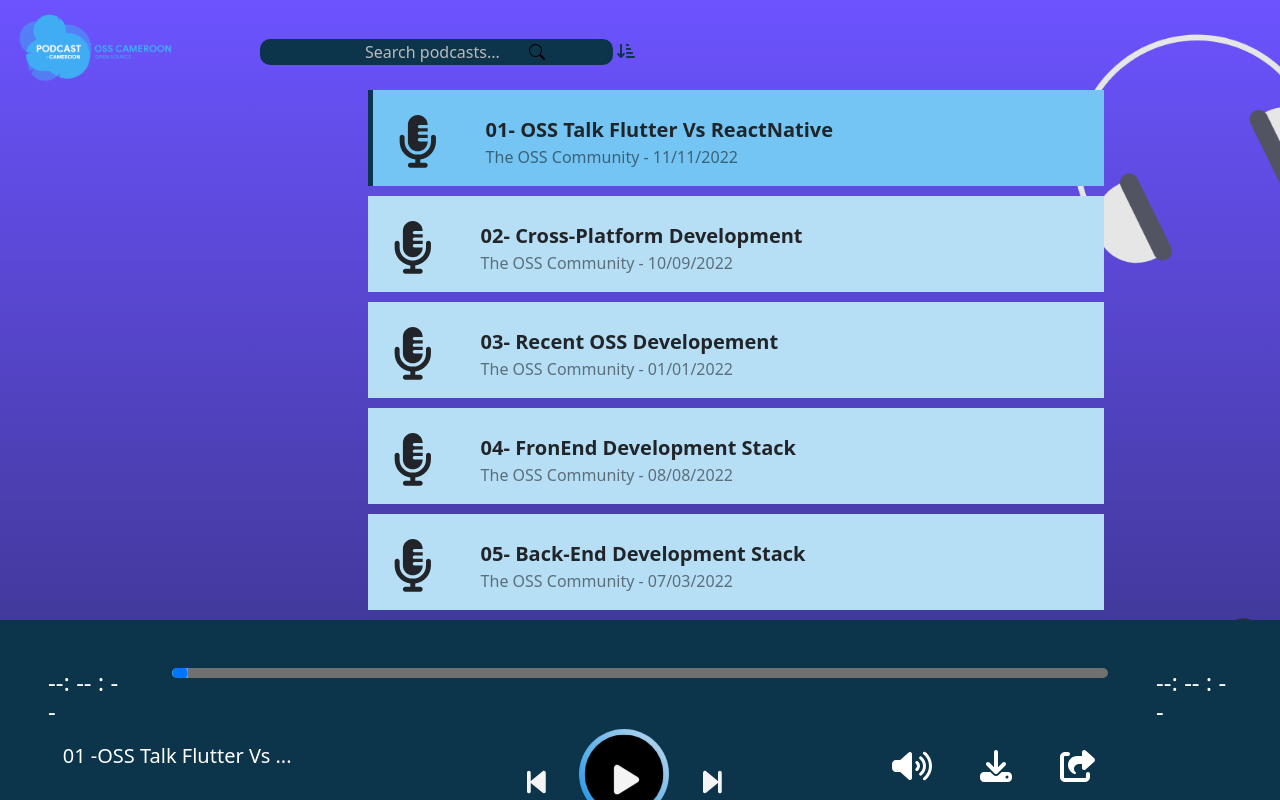
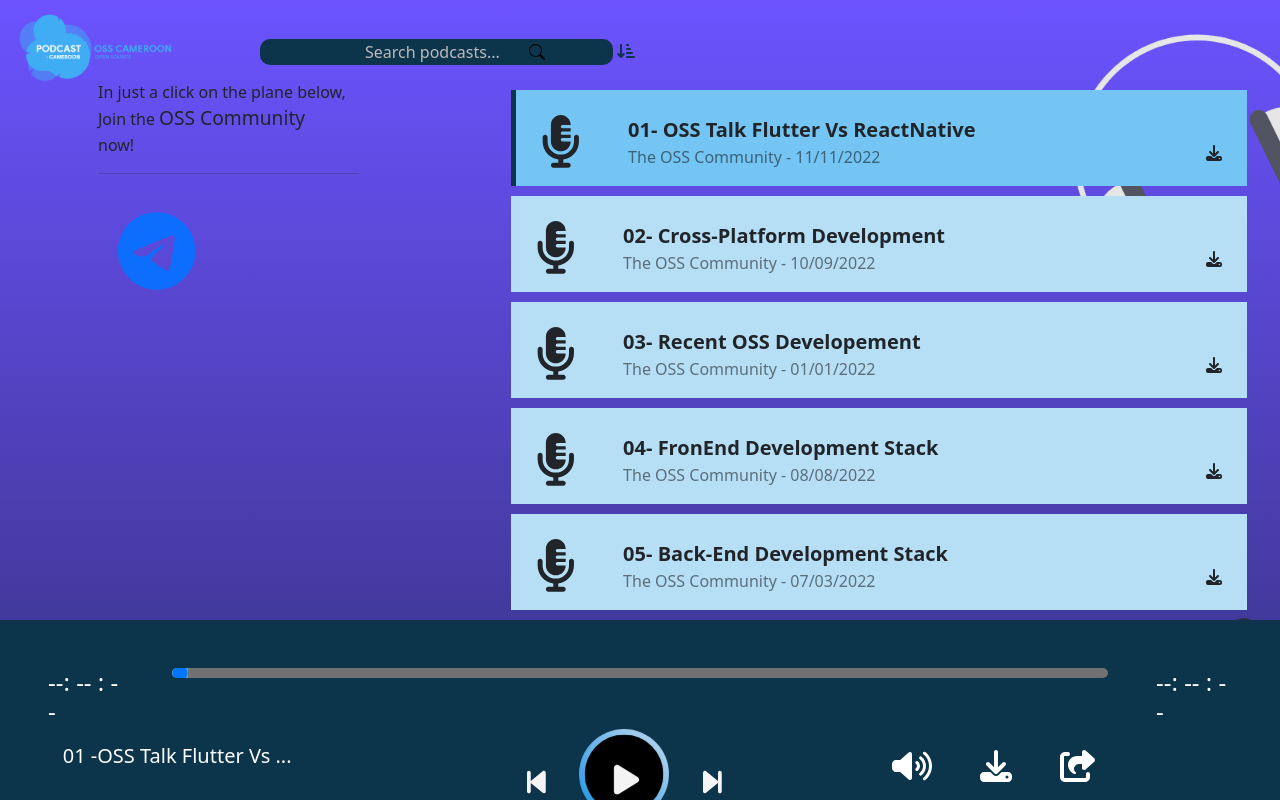
Before and after one commit to osscameroon/podcasts, a React (Create React App) app: page / in a window 1280 px wide. Built offline with nearby package versions, Linux system fonts and the light colour scheme.

Commit message:
feat: added side-contents. added download icons for tracks

```diff
--- a/src/components/podcasts_list/PodcastList.js
+++ b/src/components/podcasts_list/PodcastList.js
@@ -4,7 +4,8 @@ import Player from "../Player/Player";
 import AppContext from "../AppContext/AppContext";
 import { faMicrophoneLines } from "@fortawesome/free-solid-svg-icons";
 import { FontAwesomeIcon } from "@fortawesome/react-fontawesome";
-
+import { faDownload } from "@fortawesome/free-solid-svg-icons";
+import { faTelegramPlane } from "@fortawesome/free-brands-svg-icons";
 
 export const PodCastComponent = ({track, onClick}) => (
     <li className={"trackContainer " + track.active} onClick={onClick}>
@@ -22,7 +23,7 @@ export const PodCastComponent = ({track, onClick}) => (
                 <div className="float-end" id="download">
                     <a href={track.fileUrl} className="border-light bg-transparent text-dark"
                        type="download">
-                        <i className="fa-solid fa-down-to-bracket"  aria-hidden="true"/>
+                        <FontAwesomeIcon icon={faDownload} style={{color: "dark", fontSize: "1em", paddingBottom: "20px"}} />
                     </a>
                 </div>
             </div>
@@ -37,6 +38,17 @@ export default function PodcastList({list}) {
             <ul>
                 <div className="container">
                     <div className="row">
+                    <div className="side-bar col-3 col-md-3">
+                            <span className="">
+                                <p id="content">In just a click on the plane below, Join the <span id="Logname">OSS Community</span> <br/> now!</p>
+                                <hr id="line"/>
+                                <span>
+                               <a href="https://t.me/+O7SQfusW8XVmOTFi" className="fa-5x">
+                               <FontAwesomeIcon icon={faTelegramPlane} style={{fontSize: "1em"}} id="telegram"/>
+                              </a>
+                            </span>
+                            </span>
+                        </div>
                         <div className="col-xs-12 col-sm-8 col-md-8 mx-auto">
                             {list.map((track, i) => <PodCastComponent
                                     key={i}
```
